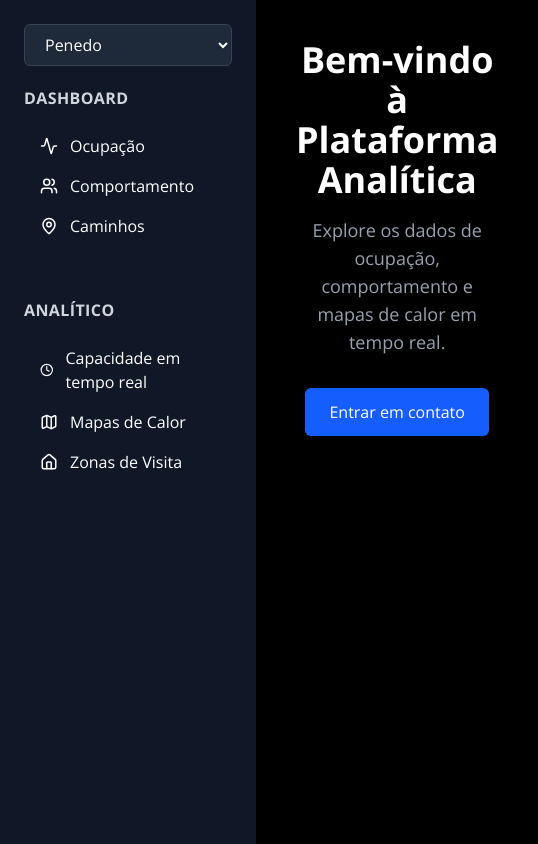
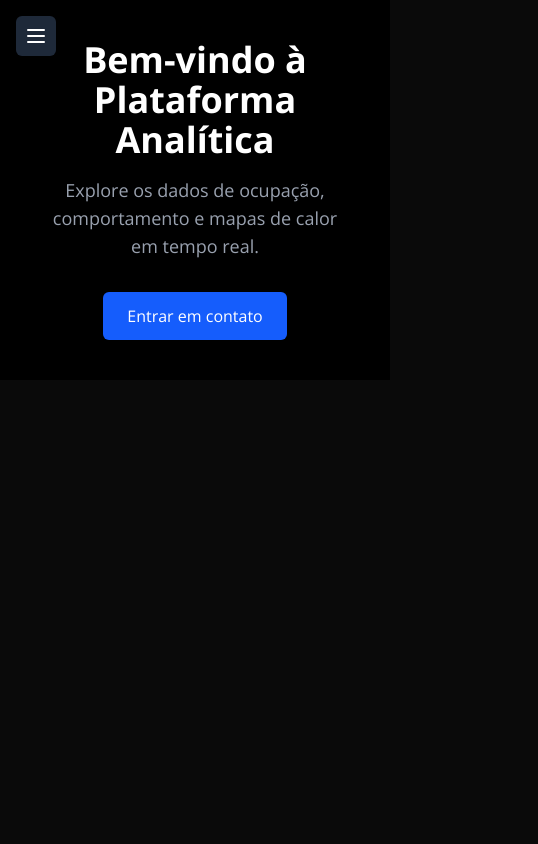
Before and after one commit to johnyjunior123/buscando-esp32, a Next.js app: page / in a window 390 px wide. Shown: the whole page, 538 px wide, since content can reach past the window. Built offline with nearby package versions, Linux system fonts and the light colour scheme.

Commit message:
style: add responsive in smartphone

```diff
--- a/app/ocupacao/page.tsx
+++ b/app/ocupacao/page.tsx
@@ -90,7 +90,7 @@ export default function OcupacaoPage() {
 
 
     return (
-        <main className="flex p-6 gap-6 items-center flex-1 flex-col bg-black">
+        <main className="flex flex-1 p-6 gap-6 items-center flex-1 flex-col bg-black">
             <h1 className="text-4xl text-white mb-8 font-bold">Painel de Estatísticas</h1>
             <section className="flex items-center w-[90%] flex-col md:flex-row gap-6 text-white">
                 <section className="flex gap-6 items-center">
--- a/components/estatistica/estatistica-total-visitantes.tsx
+++ b/components/estatistica/estatistica-total-visitantes.tsx
@@ -27,7 +27,7 @@ export default function EstatisticasTotalVisitantes({
             <section className="flex flex-col items-center flex-1 p-4 text-xs">
                 <div className="flex items-center gap-2 mb-2">
                     <Briefcase className="w-5 h-5 text-blue-400" />
-                    <h2 className="text-blue-400 font-bold">Oportunidades</h2>
+                    <h2 className="text-blue-400 font-bold">Passagens</h2>
                 </div>
                 <p className="text-5xl font-extrabold drop-shadow-md">{oportunidades}</p>
                 <p className={`mt-2 text-lg ${crescimentoOportunidades > 0 ? 'text-green-400' : 'text-red-400'}`}>
--- a/components/estatistica/grafico-barras-totais.tsx
+++ b/components/estatistica/grafico-barras-totais.tsx
@@ -44,9 +44,8 @@ export default function GraficoBarras({ dados }: GraficoBarrasTotaisProps) {
                         labelStyle={{ color: "#fff" }}
                     />
                     <Legend wrapperStyle={{ color: "#fff" }} />
-                    <Bar name="Oportunidades" dataKey="oportunidades" fill="#3b82f6" radius={[4, 4, 0, 0]} />
+                    <Bar name="Passagens" dataKey="oportunidades" fill="#3b82f6" radius={[4, 4, 0, 0]} />
                     <Bar name="Visitantes Únicos" dataKey="unicos" fill="#10b981" radius={[4, 4, 0, 0]} />
-
                     <Line
                         name="Média"
                         type="monotone"
--- a/components/menu/menu.tsx
+++ b/components/menu/menu.tsx
@@ -1,6 +1,7 @@
-// components/Sidebar.tsx
-import { Home, Activity, MapPin, Map, Clock, Users } from "lucide-react";
+'use client'
+import { Home, Activity, MapPin, Map, Clock, Users, Menu, X } from "lucide-react";
 import { ItemMenu } from "./item-menu";
+import { useState } from "react";
 
 const menuDashboard = [
     { name: "Ocupação", icon: <Activity size={18} />, link: '/ocupacao' },
@@ -15,14 +16,41 @@ const menuAnalitico = [
 ];
 
 export default function MenuSideBar() {
+    const [open, setOpen] = useState(false);
 
     return (
-        <aside className="w-64 h-screen gap-5 bg-gray-900 text-white p-6 flex flex-col">
+        <>
+            <button
+                className="fixed top-4 left-4 z-50 p-2 text-white bg-gray-800 rounded-md md:hidden"
+                onClick={() => setOpen(true)}
+            >
+                <Menu size={24} />
+            </button>
+
+            {open && (
+                <div
+                    className="fixed inset-0 bg-black/50 z-40 md:hidden"
+                    onClick={() => setOpen(false)}
+                />
+            )}
+
+            <aside
+                className={`fixed top-0 left-0 h-screen bg-gray-900 text-white p-6 flex flex-col transform transition-transform duration-300 z-50
+        ${open ? "translate-x-0" : "-translate-x-full"}
+        md:translate-x-0 md:static md:w-64 overflow-y-auto`}
+            >
+                <button
+                    className="self-end mb-6 text-gray-400 hover:text-white md:hidden"
+                    onClick={() => setOpen(false)}
+                >
+                    <X size={24} />
+                </button>
+
                 <select
                     name="cidade"
                     id="cidade"
                     defaultValue="penedo"
-                className="bg-gray-800 text-white border border-gray-700 rounded-md px-4 py-2 focus:outline-none focus:ring-2 focus:ring-blue-500"
+                    className="w-full bg-gray-800 text-white border border-gray-700 rounded-md px-4 py-2 mb-6 focus:outline-none focus:ring-2 focus:ring-blue-500"
                 >
                     <option value="">Selecione uma cidade</option>
                     <option value="penedo">Penedo</option>
@@ -50,5 +78,6 @@ export default function MenuSideBar() {
                     </ul>
                 </section>
             </aside>
+        </>
     );
 }
```
Lines whose indentation alone changed are shown as unchanged.
